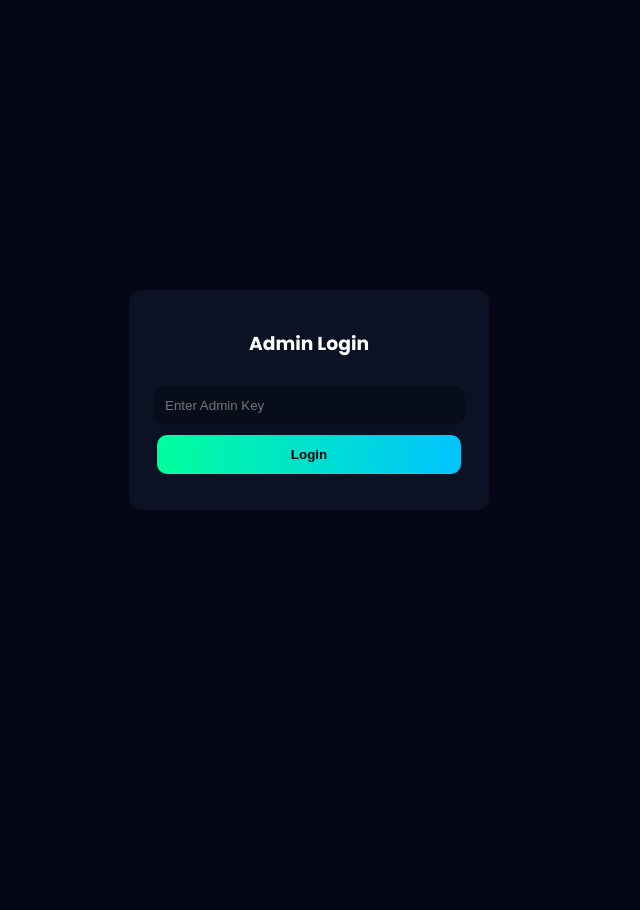
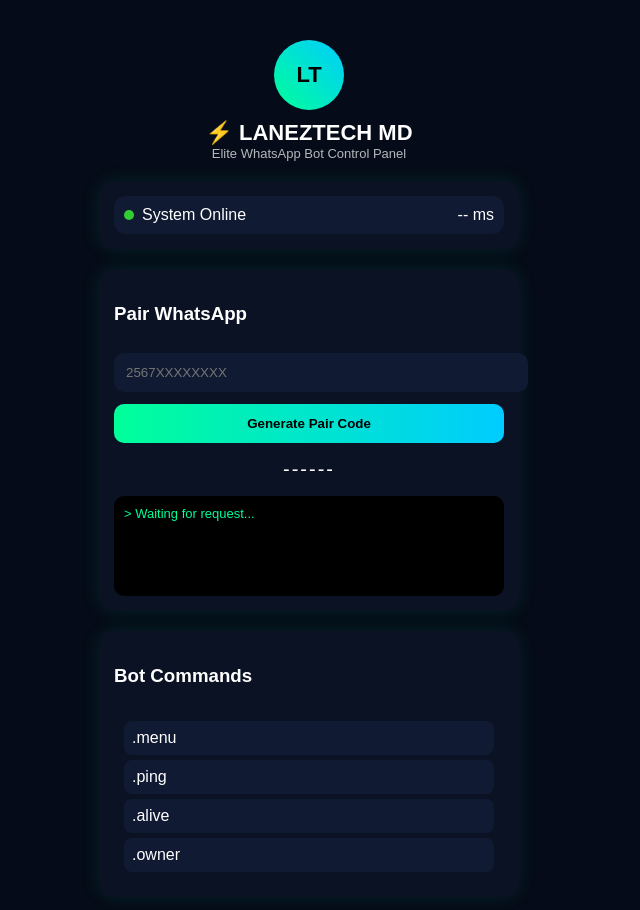
Before and after one commit to scottlanez/LANEZTECH-BOT-, a website: page public/index.html in a window 1280 px wide. Shown: the whole page, without its empty margins (331-971 px from the left). Before the commit the page ends 800 px from the top, so only its background shows below. Drawn offline with nearby package versions, Linux system fonts and the light colour scheme; no server answers.

Commit message:
Update index.html

```diff
--- a/public/index.html
+++ b/public/index.html
@@ -1,230 +1,201 @@
 <!DOCTYPE html>
 <html lang="en">
 <head>
-<meta charset="UTF-8">
-<meta name="viewport" content="width=device-width, initial-scale=1.0">
-<title>LANEZTECH MD V4</title>
-
-<script src="/socket.io/socket.io.js"></script>
-
-<link href="https://fonts.googleapis.com/css2?family=Poppins:wght@300;500;700&display=swap" rel="stylesheet">
+<meta charset="UTF-8" />
+<meta name="viewport" content="width=device-width, initial-scale=1.0"/>
+<title>LANEZTECH MD</title>
 
 <style>
-body {
-  margin: 0;
-  font-family: Poppins;
-  background: #050814;
-  color: white;
+  body{
+    margin:0;
+    font-family: Arial, sans-serif;
+    background:#050b18;
+    color:#fff;
   }
 
-/* LOGIN SCREEN */
-#login {
-  height: 100vh;
-  display: flex;
-  align-items: center;
-  justify-content: center;
+  .container{
+    max-width:420px;
+    margin:auto;
+    padding:20px;
   }
 
-.login-box {
-  background: #0b1224;
-  padding: 20px;
-  border-radius: 12px;
-  width: 90%;
-  max-width: 320px;
-  text-align: center;
+  /* HEADER */
+  .logo{
+    display:flex;
+    align-items:center;
+    justify-content:center;
+    margin-top:20px;
+    flex-direction:column;
   }
 
-input {
-  width: 90%;
-  padding: 12px;
-  margin-top: 10px;
-  border-radius: 10px;
-  border: none;
-  background: #070d1a;
-  color: white;
-}
-
-button {
-  width: 95%;
-  padding: 12px;
-  margin-top: 10px;
-  border: none;
-  border-radius: 10px;
-  background: linear-gradient(90deg,#00ff9c,#00c3ff);
-  font-weight: bold;
-}
-
-/* DASHBOARD */
-#dashboard {
-  display: none;
-}
-
-.header {
-  text-align: center;
-  padding: 20px;
-}
-
-.logo {
-  width: 70px;
-  height: 70px;
-  margin: auto;
-  border-radius: 50%;
-  background: linear-gradient(45deg,#00ff9c,#00c3ff);
+  .circle{
+    width:70px;
+    height:70px;
+    border-radius:50%;
+    background:linear-gradient(45deg,#00ff99,#00ccff);
     display:flex;
     align-items:center;
     justify-content:center;
     font-weight:bold;
-  color:black;
+    font-size:22px;
+    color:#000;
   }
 
-.title {
-  font-size: 22px;
-  font-weight: 700;
+  h1{
+    margin:10px 0 0;
+    font-size:22px;
   }
 
-/* GRID */
-.grid {
-  display: grid;
-  grid-template-columns: 1fr 1fr;
-  gap: 10px;
-  padding: 15px;
+  .subtitle{
+    font-size:13px;
+    opacity:0.7;
   }
 
-.card {
-  background: #0b1224;
-  padding: 12px;
-  border-radius: 12px;
-  text-align: center;
+  /* CARD */
+  .card{
+    background:#0b1224;
+    padding:15px;
+    border-radius:15px;
+    margin-top:20px;
+    box-shadow:0 0 20px rgba(0,255,170,0.1);
   }
 
-/* INPUT AREA */
-.section {
-  background: #0b1224;
-  margin: 15px;
-  padding: 15px;
-  border-radius: 12px;
+  .status{
+    display:flex;
+    justify-content:space-between;
+    align-items:center;
+    padding:10px;
+    background:#111a33;
+    border-radius:12px;
   }
 
-/* CODE DISPLAY */
-.code {
-  font-size: 22px;
-  font-weight: bold;
-  margin-top: 10px;
-  color: #00ff9c;
+  .dot{
+    width:10px;
+    height:10px;
+    border-radius:50%;
+    background:limegreen;
+    margin-right:8px;
   }
 
-/* LOGS */
-.log {
-  background: black;
-  padding: 10px;
-  margin: 15px;
-  border-radius: 10px;
-  font-size: 12px;
-  color: #00ff9c;
-  height: 120px;
-  overflow-y: auto;
+  .row{
+    display:flex;
+    align-items:center;
+  }
+
+  input{
+    width:100%;
+    padding:12px;
+    border:none;
+    border-radius:10px;
+    margin-top:10px;
+    background:#111a33;
+    color:#fff;
+    outline:none;
+  }
+
+  button{
+    width:100%;
+    padding:12px;
+    margin-top:12px;
+    border:none;
+    border-radius:10px;
+    background:linear-gradient(90deg,#00ff99,#00ccff);
+    font-weight:bold;
+    cursor:pointer;
+  }
+
+  .code{
+    text-align:center;
+    font-size:20px;
+    margin-top:15px;
+    letter-spacing:2px;
+  }
+
+  .log{
+    background:#000;
+    padding:10px;
+    border-radius:10px;
+    margin-top:15px;
+    font-size:13px;
+    color:#00ff99;
+    height:80px;
+    overflow:auto;
+  }
+
+  .commands{
+    margin-top:15px;
+    background:#0b1224;
+    padding:10px;
+    border-radius:10px;
+  }
+
+  .cmd{
+    padding:8px;
+    background:#111a33;
+    margin-top:5px;
+    border-radius:8px;
   }
 </style>
 </head>
 
 <body>
 
-<!-- ================= LOGIN ================= -->
-<div id="login">
-  <div class="login-box">
-    <h3>Admin Login</h3>
-    <input id="key" placeholder="Enter Admin Key">
-    <button onclick="login()">Login</button>
-    <p id="loginMsg"></p>
+<div class="container">
+
+  <!-- LOGO -->
+  <div class="logo">
+    <div class="circle">LT</div>
+    <h1>⚡ LANEZTECH MD</h1>
+    <div class="subtitle">Elite WhatsApp Bot Control Panel</div>
+  </div>
+
+  <!-- STATUS -->
+  <div class="card">
+    <div class="status">
+      <div class="row">
+        <div class="dot"></div>
+        <span>System Online</span>
+      </div>
+      <span id="ping">-- ms</span>
     </div>
   </div>
 
-<!-- ================= DASHBOARD ================= -->
-<div id="dashboard">
+  <!-- PAIRING -->
+  <div class="card">
+    <h3>Pair WhatsApp</h3>
+    <input id="number" placeholder="2567XXXXXXXX"/>
+    <button onclick="generate()">Generate Pair Code</button>
 
-  <div class="header">
-    <div class="logo">LT</div>
-    <div class="title">⚡ LANEZTECH MD V4</div>
-    <p id="status">Connecting...</p>
-  </div>
+    <div class="code" id="code">------</div>
 
-  <!-- STATS -->
-  <div class="grid">
-    <div class="card">
-      ⏱ Uptime
-      <h3 id="uptime">-</h3>
-    </div>
-
-    <div class="card">
-      💾 Memory
-      <h3 id="memory">-</h3>
-    </div>
-
-    <div class="card">
-      📱 Sessions
-      <h3 id="sessions">-</h3>
-    </div>
-
-    <div class="card">
-      🟢 Bot
-      <h3 id="botstatus">Offline</h3>
+    <div class="log" id="log">
+      > Waiting for request...
     </div>
   </div>
 
-  <!-- PAIR -->
-  <div class="section">
-    <h3>Pair WhatsApp</h3>
-    <input id="number" placeholder="256XXXXXXXXX">
-    <button onclick="pair()">Generate Code</button>
-    <div class="code" id="code"></div>
+  <!-- COMMANDS -->
+  <div class="card">
+    <h3>Bot Commands</h3>
+    <div class="commands">
+      <div class="cmd">.menu</div>
+      <div class="cmd">.ping</div>
+      <div class="cmd">.alive</div>
+      <div class="cmd">.owner</div>
     </div>
-
-  <!-- LOGS -->
-  <div class="log" id="logs">
-    Waiting for logs...
   </div>
 
 </div>
 
 <script>
-const socket = io();
+async function generate(){
+  const number = document.getElementById("number").value;
+  const codeBox = document.getElementById("code");
+  const log = document.getElementById("log");
 
-// ================= LOGIN =================
-async function login(){
-  const key = document.getElementById("key").value;
+  log.innerHTML = "> Sending request...";
 
-  const res = await fetch("/api/login", {
-    method:"POST",
-    headers:{ "Content-Type":"application/json" },
-    body: JSON.stringify({ key })
-  });
-
-  const data = await res.json();
-
-  if(data.success){
-    document.getElementById("login").style.display = "none";
-    document.getElementById("dashboard").style.display = "block";
-  } else {
-    document.getElementById("loginMsg").innerText = "Wrong key";
-  }
-}
-
-// ================= STATS =================
-async function loadStats(){
-  const res = await fetch("/api/sessions");
-  const data = await res.json();
-
-  document.getElementById("sessions").innerText = data.count;
-}
-
-setInterval(loadStats, 3000);
-loadStats();
-
-// ================= PAIR =================
-async function pair(){
-  const number = document.getElementById("number").value;
-
-  const res = await fetch("/api/pair", {
+  try{
+    const res = await fetch("/api/pair",{
       method:"POST",
       headers:{ "Content-Type":"application/json" },
       body: JSON.stringify({ number })
@@ -233,23 +204,16 @@
     const data = await res.json();
 
     if(data.success){
-    document.getElementById("code").innerText = data.code;
-  } else {
-    document.getElementById("code").innerText = data.message;
+      codeBox.innerText = data.code;
+      log.innerHTML = "> Code generated ✓";
+    }else{
+      log.innerHTML = "> Failed to generate code";
+    }
+
+  }catch(err){
+    log.innerHTML = "> Server error";
   }
 }
-
-// ================= SOCKET LOGS =================
-socket.on("log", (data) => {
-  const box = document.getElementById("logs");
-  box.innerText += "\n" + JSON.stringify(data, null, 2);
-  box.scrollTop = box.scrollHeight;
-});
-
-socket.on("status", (status) => {
-  document.getElementById("botstatus").innerText = status;
-});
-
 </script>
 
 </body>
```
Lines whose indentation alone changed are shown as unchanged.
